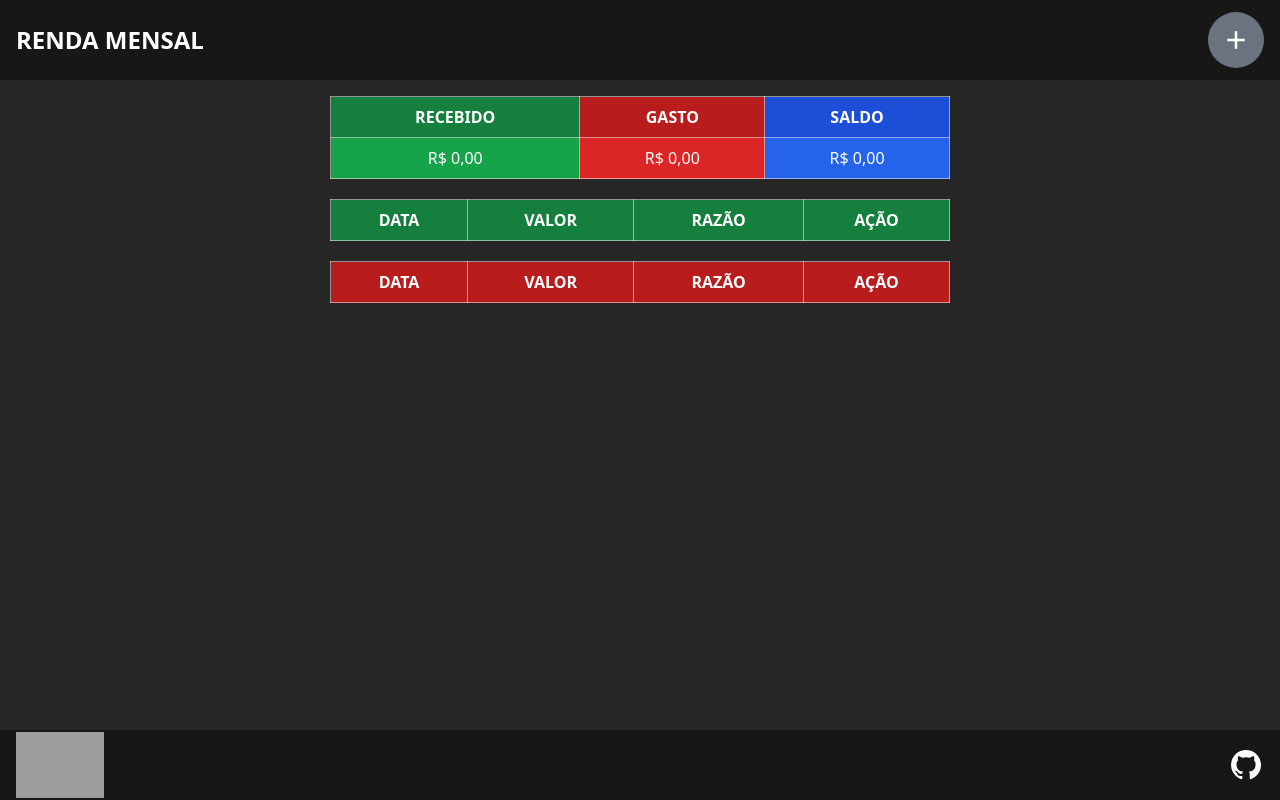
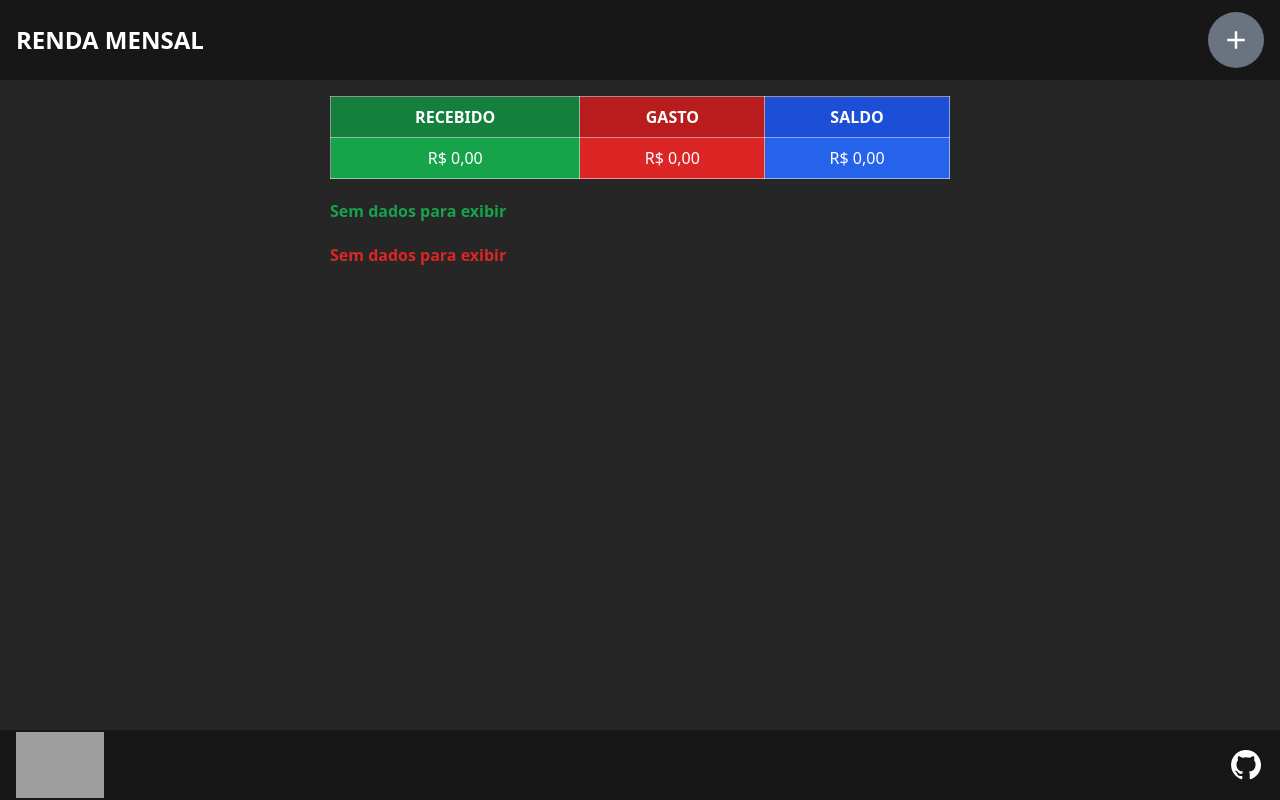
Before and after one commit to zolppy/balance, a React (Vite) app: page / in a window 1280 px wide. Built offline with nearby package versions, Linux system fonts and the light colour scheme; grey boxes are pictures that could not be loaded.

Commit message:
feat: exibição de mensagem "sem dados para exibir" quando sem dados nas duas principais tabelas

```diff
--- a/src/components/ReceivedTable/index.tsx
+++ b/src/components/ReceivedTable/index.tsx
@@ -26,6 +26,8 @@ const ReceivedTable = () => {
     (trRefs.current[index] = el);
 
   return (
+    <>
+      {receivedValues.length ? (
         <table className="w-full">
           <thead className="bg-green-700">
             <tr>
@@ -36,7 +38,8 @@ const ReceivedTable = () => {
             </tr>
           </thead>
           <tbody className="bg-green-600">
-        {receivedValues.map((receivedValue: IMovimentation, index: number) => (
+            {receivedValues.map(
+              (receivedValue: IMovimentation, index: number) => (
                 <BodyRow
                   key={receivedValue.id}
                   id={receivedValue.id}
@@ -51,13 +54,21 @@ const ReceivedTable = () => {
                   </td>
                   <Td>
                     <TableButtonWrapper>
-                <RemoveButton index={index} handleClick={removeMovimentation} />
+                      <RemoveButton
+                        index={index}
+                        handleClick={removeMovimentation}
+                      />
                     </TableButtonWrapper>
                   </Td>
                 </BodyRow>
-        ))}
+              )
+            )}
           </tbody>
         </table>
+      ) : (
+        <h2 className="text-green-600 font-bold">Sem dados para exibir</h2>
+      )}
+    </>
   );
 };
 
--- a/src/components/SpentTable/index.tsx
+++ b/src/components/SpentTable/index.tsx
@@ -26,6 +26,8 @@ const SpentTable = () => {
     (trRefs.current[index] = el);
 
   return (
+    <>
+      {spentValues.length ? (
         <table className="w-full">
           <thead className="bg-red-700">
             <tr>
@@ -51,13 +53,20 @@ const SpentTable = () => {
                 </td>
                 <Td>
                   <TableButtonWrapper>
-                <RemoveButton index={index} handleClick={removeMovimentation} />
+                    <RemoveButton
+                      index={index}
+                      handleClick={removeMovimentation}
+                    />
                   </TableButtonWrapper>
                 </Td>
               </BodyRow>
             ))}
           </tbody>
         </table>
+      ) : (
+        <h2 className="text-red-600 font-bold">Sem dados para exibir</h2>
+      )}
+    </>
   );
 };
 
```
Lines whose indentation alone changed are shown as unchanged.
